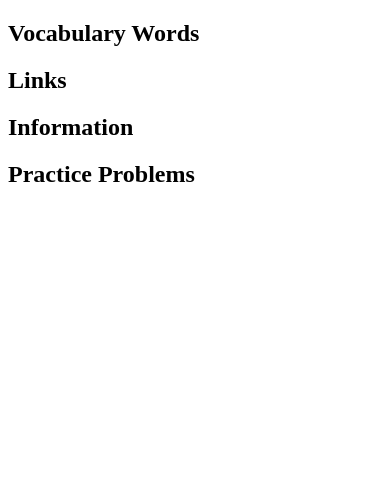
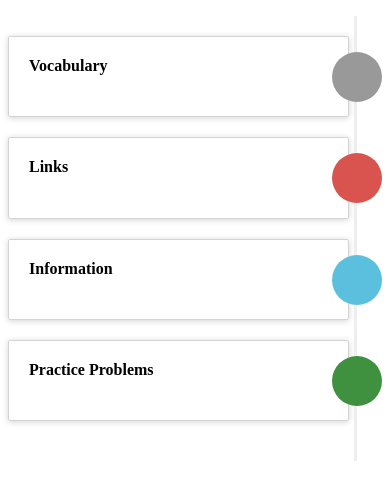
Before and after one commit to jgdevelopment/Odin, a Django app: a page that uses topics/templates/topics/view_topic.html in a window 390 px wide. Shown: the top 500 px of the page. Run offline with Django 3.2, Linux system fonts and the light colour scheme; data comes from the database, SQL or seed files in the repository; data that the repository does not hold is empty; style sheets or scripts are compiled from the project's sources; parts of the project's set-up code (start-up, migrations or seed data) failed here and were passed over; some libraries are stand-ins or nearby versions.

Commit message:
templates added

```diff
--- /dev/null
+++ b/static/css/timeline.css
@@ -0,0 +1,126 @@
+.timeline {
+  list-style: none;
+  padding: 20px 0 20px;
+  position: relative;
+}
+.timeline:before {
+  top: 0;
+  bottom: 0;
+  position: absolute;
+  content: " ";
+  width: 3px;
+  background-color: #eeeeee;
+  right: 25px;
+  margin-left: -1.5px;
+}
+.timeline > li {
+  margin-bottom: 20px;
+  position: relative;
+}
+.timeline > li:before,
+.timeline > li:after {
+  content: " ";
+  display: table;
+}
+.timeline > li:after {
+  clear: both;
+}
+.timeline > li:before,
+.timeline > li:after {
+  content: " ";
+  display: table;
+}
+.timeline > li:after {
+  clear: both;
+}
+.timeline > li > .timeline-panel {
+  width: calc( 100% - 75px );
+  float: left;
+  border: 1px solid #d4d4d4;
+  border-radius: 2px;
+  padding: 20px;
+  position: relative;
+  -webkit-box-shadow: 0 1px 6px rgba(0, 0, 0, 0.175);
+  box-shadow: 0 1px 6px rgba(0, 0, 0, 0.175);
+}
+.timeline > li > .timeline-panel:before {
+  position: absolute;
+  top: 26px;
+  right: -15px;
+  display: inline-block;
+  border-top: 15px solid transparent;
+  border-left: 15px solid #ccc;
+  border-right: 0 solid #ccc;
+  border-bottom: 15px solid transparent;
+  content: " ";
+}
+.timeline > li > .timeline-panel:after {
+  position: absolute;
+  top: 27px;
+  right: -14px;
+  display: inline-block;
+  border-top: 14px solid transparent;
+  border-left: 14px solid #fff;
+  border-right: 0 solid #fff;
+  border-bottom: 14px solid transparent;
+  content: " ";
+}
+.timeline > li > .timeline-badge {
+  color: #fff;
+  width: 50px;
+  height: 50px;
+  line-height: 50px;
+  font-size: 1.4em;
+  text-align: center;
+  position: absolute;
+  top: 16px;
+  right: 0px;
+  margin-left: -25px;
+  background-color: #999999;
+  z-index: 100;
+  border-top-right-radius: 50%;
+  border-top-left-radius: 50%;
+  border-bottom-right-radius: 50%;
+  border-bottom-left-radius: 50%;
+}
+.timeline > li.timeline-inverted > .timeline-panel {
+  float: right;
+}
+.timeline > li.timeline-inverted > .timeline-panel:before {
+  border-left-width: 0;
+  border-right-width: 15px;
+  left: -15px;
+  right: auto;
+}
+.timeline > li.timeline-inverted > .timeline-panel:after {
+  border-left-width: 0;
+  border-right-width: 14px;
+  left: -14px;
+  right: auto;
+}
+.timeline-badge.primary {
+  background-color: #2e6da4 !important;
+}
+.timeline-badge.success {
+  background-color: #3f903f !important;
+}
+.timeline-badge.warning {
+  background-color: #f0ad4e !important;
+}
+.timeline-badge.danger {
+  background-color: #d9534f !important;
+}
+.timeline-badge.info {
+  background-color: #5bc0de !important;
+}
+.timeline-title {
+  margin-top: 0;
+  color: inherit;
+}
+.timeline-body > p,
+.timeline-body > ul {
+  margin-bottom: 0;
+}
+.timeline-body > p + p {
+  margin-top: 5px;
+}
--- a/topics/templates/topics/view_topic.html
+++ b/topics/templates/topics/view_topic.html
@@ -1,35 +1,76 @@
 {% extends "odin/base.html" %}
-
 {% block title %}{{ name }}{% endblock %}
 
 {% block content %}
-
-<h2>Vocabulary Words</h2>
+{% load staticfiles %}
+<!DOCTYPE html>
+<html>
+<link rel="stylesheet" type="text/css" href="{% static 'css/timeline.css' %}" />
+<div class="container">
+    <ul class="timeline">
+        <li>
+          <div class="timeline-badge"></div>
+          <div class="timeline-panel">
+            <div class="timeline-heading">
+              <h4 class="timeline-title">Vocabulary</h4>
+            </div>
+            <div class="timeline-body">
+            <p>
             {% for vocab in vocab_words %}
-<h4>{{ vocab.word }}</h4>
+            <h1>{{ vocab.word }}</h1>
             <p>{{vocab.definition}}</p>
             {% endfor %}
-
-<h2>Links</h2>
-<ul>
+            </p>
+            </div>
+          </div>
+        </li>
+        <li>
+          <div class="timeline-badge danger"></i></div>
+          <div class="timeline-panel">
+            <div class="timeline-heading">
+              <h4 class="timeline-title">Links</h4>
+            </div>
+            <div class="timeline-body">
             {% for link in links %}
+             <p>
             <li>
             <p>{{ link.description }}</p>
             <a href="{{ link.url }}">{{ link.url }}</a>
              </li>
+            </p>
             {% endfor %}
+            </div>
+          </div>
+        </li>
+        <li>
+          <div class="timeline-badge info"></div>
+          <div class="timeline-panel">
+            <div class="timeline-heading">
+              <h4 class="timeline-title">Information</h4>
+            </div>
+            <div class="timeline-body">
+              <p>{% for info in information %}
+                <h1>{{ info.subtopic }}</h1>
+                <p>{{ info.info }}</p>
+                {% endfor %}</p>
+            </div>
+          </div>
+        </li>
+        <li>
+          <div class="timeline-badge success"></div>
+          <div class="timeline-panel">
+            <div class="timeline-heading">
+              <h4 class="timeline-title">Practice Problems</h4>
+            </div>
+            <div class="timeline-body">
+              <p>{% for problem in practice_problems %}
+                <h1>{{ problem.question }}</h1>
+                <p>{{ problem.answer }}</p>
+                {% endfor %}</p>
+            </div>
+          </div>
+        </li>
     </ul>
-
-<h2>Information</h2>
-{% for info in information %}
-    <h4>{{ info.subtopic }}</h4>
-    <p>{{ info.info }}</p>
-{% endfor %}
-
-<h2>Practice Problems</h2>
-{% for problem in practice_problems %}
-    <h4>{{ problem.question }}</h4>
-    <p>{{ problem.answer }}</p>
-{% endfor %}
-
+</div>
+</html>
 {% endblock %}
```
Also changed, not shown: accounts/templates/accounts/create_account.html (+35 -14 lines), accounts/templates/accounts/login.html (+45 -14 lines), static/css/collapse.css (added, +10 -0 lines), static/css/login.css (added, +43 -0 lines), topics/templates/topics/all_topics.html (+22 -12 lines). Lines whose indentation alone changed are shown as unchanged.
